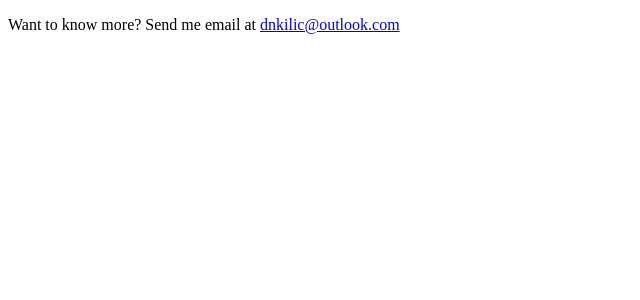
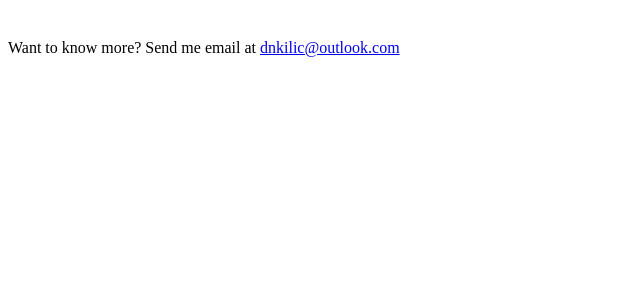
Before and after one commit to dnkilic/dnkilic.github.io, a Jekyll site: the page built from contact.md, in a window 1280 px wide. Shown: the top 300 px of the page, without its empty margins (0-640 px from the left). Built offline with Jekyll 4.4.1, drawn with Linux system fonts in a browser that asks for light colours.

Commit message:
Revert "change image"
This reverts commit 32de68ad8679468a69af11f3f4140213b2b8664c.

```diff
--- a/_layouts/default.html
+++ b/_layouts/default.html
@@ -8,17 +8,16 @@
   <meta name="Generator" content="Cocoa HTML Writer">
   <meta name="CocoaVersion" content="2113.4">
   <style type="text/css">
-    p.p1 {margin: 0.0px 0.0px 0.0px 0.0px; font: 12.0px '.AppleSystemUIFontMonospaced'; color: #1b1f23; -webkit-text-stroke: #1b1f23}
+    p.p1 {margin: 0.0px 0.0px 0.0px 0.0px; font: 12.0px Times; color: #000000; -webkit-text-stroke: #000000; min-height: 14.0px}
     p.p3 {margin: 0.0px 0.0px 0.0px 0.0px; font: 12.0px Times; color: #000000; -webkit-text-stroke: #000000}
-    span.s1 {font-kerning: none; background-color: #fee6e4}
+    span.s1 {font-kerning: none}
     span.s2 {text-decoration: underline ; font-kerning: none}
-    span.s3 {font-kerning: none}
   </style>
 </head>
 <body>
-<p class="p1"><span class="s1">{% include head.html %}</span></p>
+<p class="p1"><span class="s1"></span><br></p>
 <h1 style="margin: 0.0px 0.0px 16.1px 0.0px; font: 24.0px Times; color: #0000e9; -webkit-text-stroke: #0000e9"><span class="s2"><a href="file:///Users/dogan.kilic/Desktop/Projects/dnkilic.github.io/_layouts/%7B%7B%20site.url%20%7D%7D"><b>{{ site.tag_text }}</b></a></span></h1>
-<p class="p3"><span class="s3">{{ content }}<span class="Apple-converted-space"> </span></span></p>
-<p class="p3"><span class="s3">{% include scripts.html %}<span class="Apple-converted-space"> </span></span></p>
+<p class="p3"><span class="s1">{{ content }}<span class="Apple-converted-space"> </span></span></p>
+<p class="p3"><span class="s1">{% include scripts.html %}<span class="Apple-converted-space"> </span></span></p>
 </body>
 </html>
```
